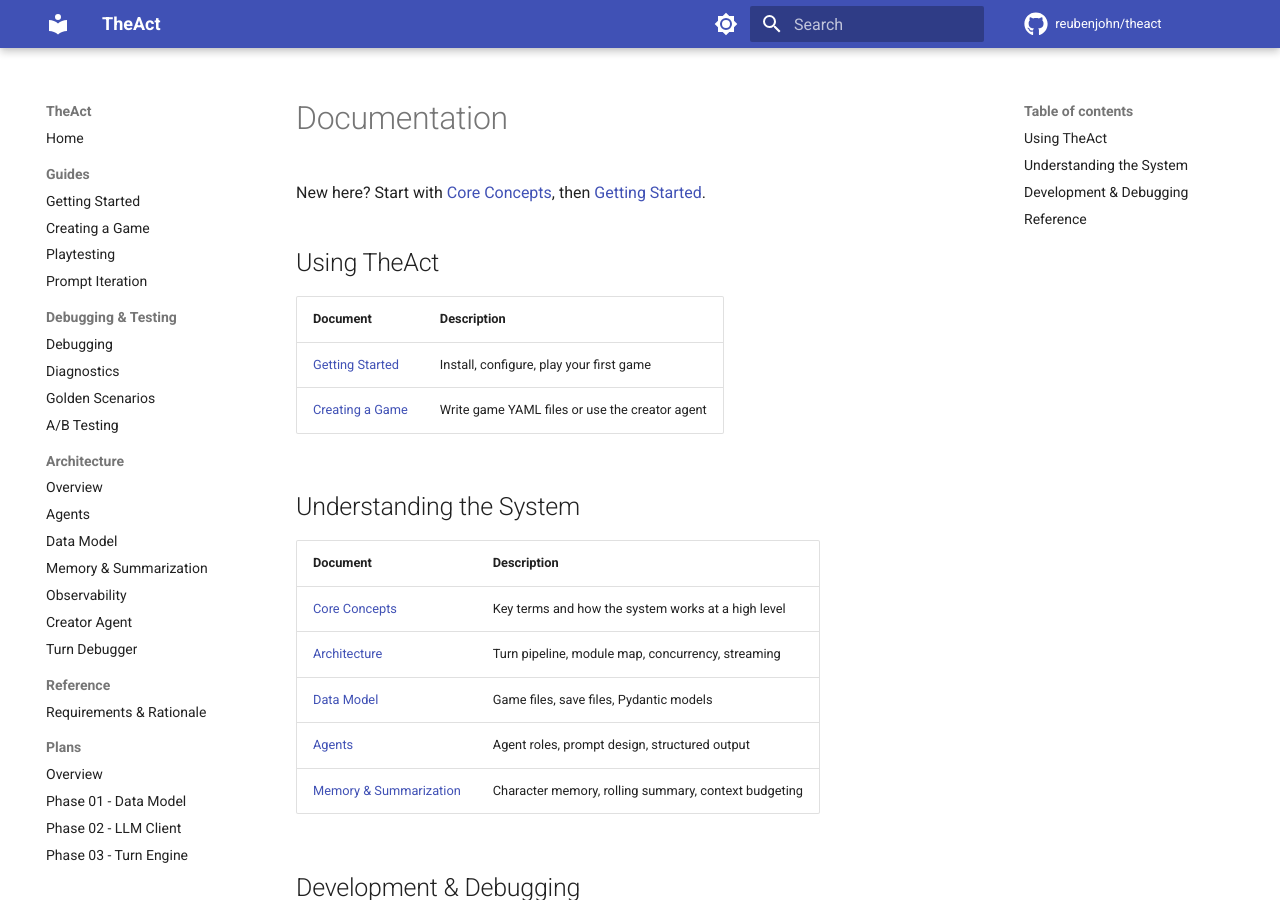
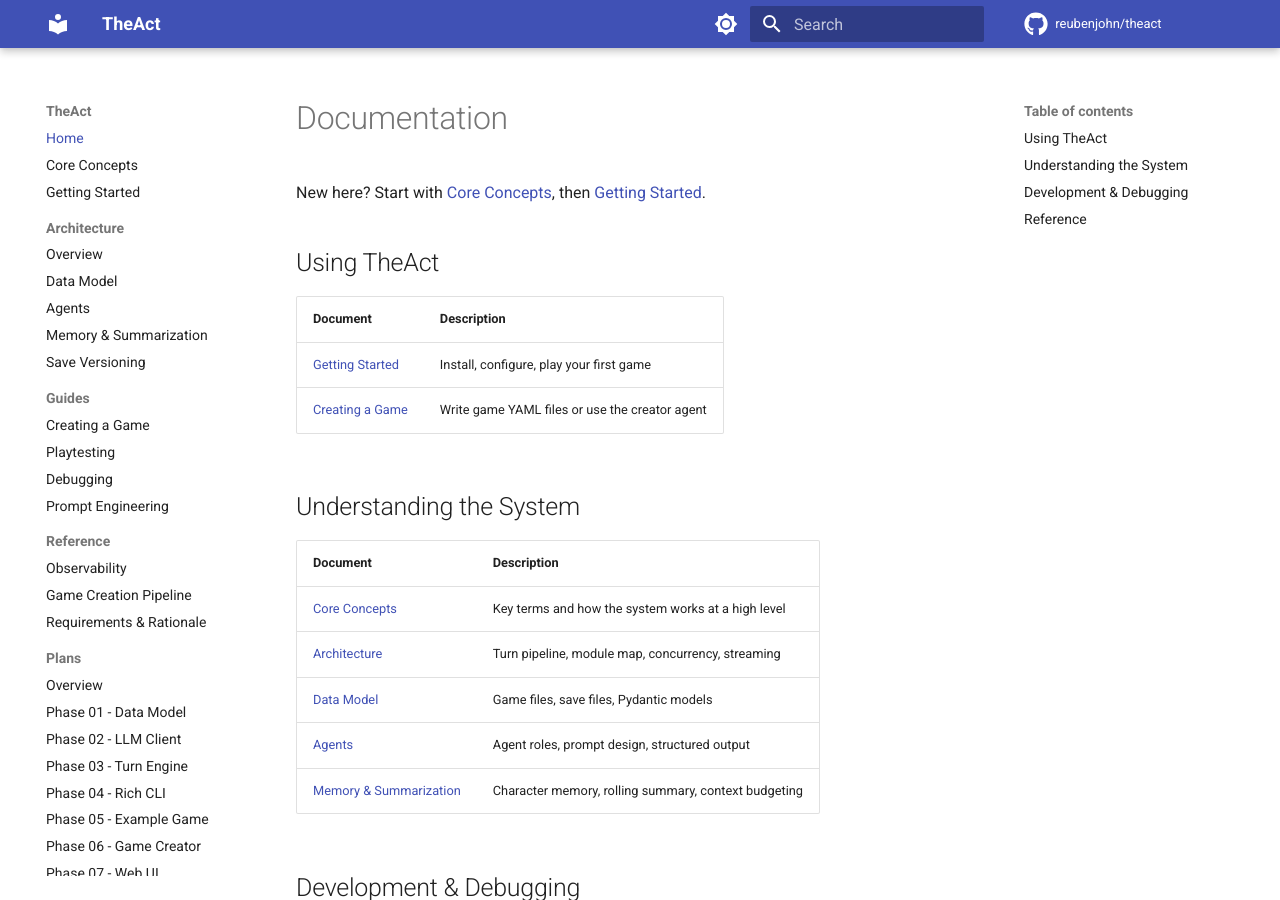
Before and after one commit to reubenjohn/theact, an MkDocs documentation site: the page built from docs/README.md, in a window 1280 px wide and 900 px high. Built offline with MkDocs 1.6.1 and Material for MkDocs 9.7.7, drawn with Linux system fonts in a browser that asks for light colours; comment, search, counter and statistics services are not loaded.

Commit message:
Fix broken GitHub Pages nav links
Update nav to match restructured docs/ layout: new architecture/,
guides/, reference/ subdirs, README.md as home, and removed
deleted guide files (prompt-iteration, diagnostics, golden-scenarios,
ab-testing, design/*).

Co-Authored-By: Claude Opus 4.6 <noreply@anthropic.com>

```diff
--- a/mkdocs.yml
+++ b/mkdocs.yml
@@ -55,27 +55,24 @@ markdown_extensions:
       permalink: true
 
 nav:
-  - Home: index.md
+  - Home: README.md
+  - Core Concepts: concepts.md
+  - Getting Started: getting-started.md
+  - Architecture:
+    - Overview: architecture/overview.md
+    - Data Model: architecture/data-model.md
+    - Agents: architecture/agents.md
+    - Memory & Summarization: architecture/memory.md
+    - Save Versioning: architecture/save-versioning.md
   - Guides:
-    - Getting Started: guides/getting-started.md
     - Creating a Game: guides/creating-a-game.md
     - Playtesting: guides/playtesting.md
-    - Prompt Iteration: guides/prompt-iteration.md
-  - Debugging & Testing:
     - Debugging: guides/debugging.md
-    - Diagnostics: guides/diagnostics.md
-    - Golden Scenarios: guides/golden-scenarios.md
-    - A/B Testing: guides/ab-testing.md
-  - Architecture:
-    - Overview: design/architecture.md
-    - Agents: design/agents.md
-    - Data Model: design/data-model.md
-    - Memory & Summarization: design/memory-and-summarization.md
-    - Observability: design/observability.md
-    - Creator Agent: design/creator.md
-    - Turn Debugger: design/debugger.md
+    - Prompt Engineering: guides/prompt-engineering.md
   - Reference:
-    - Requirements & Rationale: requirements.md
+    - Observability: reference/observability.md
+    - Game Creation Pipeline: reference/game-creation-pipeline.md
+    - Requirements & Rationale: reference/requirements.md
   - Plans:
     - Overview: plans/README.md
     - Phase 01 - Data Model: plans/01-DataModelAndProjectStructure.md
@@ -89,4 +86,3 @@ nav:
     - Phase 09 - Observability: plans/09-ObservabilityAndDiagnostics.md
     - Phase 10 - Save Versioning: plans/10-SaveVersioningAndTurnDebugger.md
     - Phase 11 - Small Model Hardening: plans/11-SmallModelHardening.md
-  - Contributing: https://github.com/reubenjohn/theact/blob/main/CONTRIBUTING.md
```
